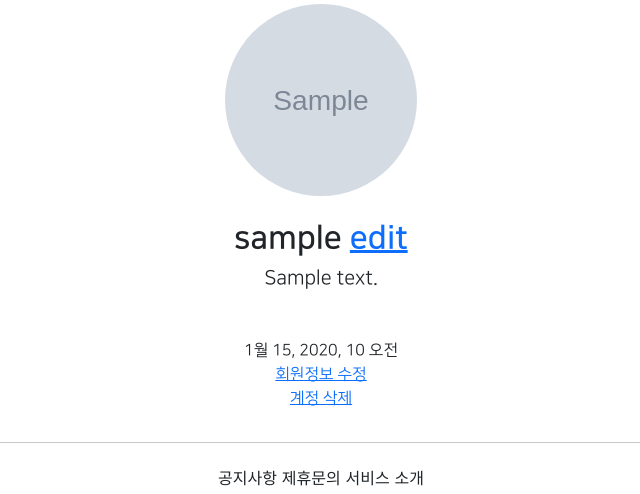
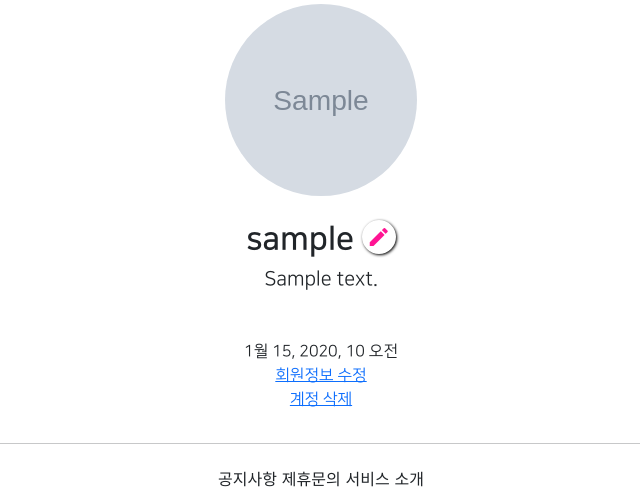
Before and after one commit to RunLearn/Ai_school_4-django-web, a Django app: page /hello/detail/1 in a window 1280 px wide. Shown: the part 253-747 px from the top of the page, without its empty margins (319-959 px from the left). Run offline with Django 3.2, Linux system fonts and the light colour scheme; a user stored in the database is signed in; tables that the repository leaves empty hold one stand-in row (values such as "Sample post"); grey boxes marked "Sample" are stand-in pictures; parts of the project's set-up code (start-up, migrations or seed data) failed here and were passed over; some libraries are stand-ins or nearby versions.

Commit message:
7/30 프로필앱 제작 edit 버튼 icon 적용

```diff
--- a/helloapp/templates/helloapp/detail.html
+++ b/helloapp/templates/helloapp/detail.html
@@ -10,7 +10,8 @@
                      alt = "profile image">
                 <h2 class = "NNS_B">{{ target_user.profile.nickname }}
                     {% if target_user == user %}
-                    <a href = "{% url 'profileapp:update' pk=target_user.profile.pk %}">
+                    <a href = "{% url 'profileapp:update' pk=target_user.profile.pk %}"
+                        class="material-icons round_button">
                         edit
                     </a>
                     {% endif %}
--- a/helloapp/views.py
+++ b/helloapp/views.py
@@ -47,8 +47,10 @@ class AccountUpdateView(UpdateView):
     model = User
     form_class = AccountCreationForm
     context_object_name = 'target_user'
-    success_url = reverse_lazy('helloapp:hello_man')
     template_name = 'helloapp/update.html'
+
+    def get_success_url(self):
+        return reverse('helloapp:detail', kwargs={'pk':self.object.pk})
 
 
 @method_decorator(has_ownership, 'get')
--- a/static/base.css
+++ b/static/base.css
@@ -29,3 +29,15 @@
 .NNS_B{
     font-family: "NanumSquareB", cursive;
 }
+
+.round_button{
+    color : deeppink;
+    text-decoration:none;
+    box-shadow: 1px 1px 3px black;
+    border-radius: 20rem;
+    padding: 0.3rem;
+}
+
+.round_button:hover{
+    color: pink;
+}
--- a/templates/head.html
+++ b/templates/head.html
@@ -15,6 +15,10 @@
 
     {# DEFAULT CSS LINK #}
     <link rel = "stylesheet" type="text/css" href = "{% static 'base.css' %}">
+
+    {# MATERIAL ICONS LINK #}
+    <link href="https://fonts.googleapis.com/css2?family=Material+Icons"
+      rel="stylesheet">
 
     <style>
         @font-face {
```
Also changed, not shown: profileapp/views.py (+7 -3 lines).
